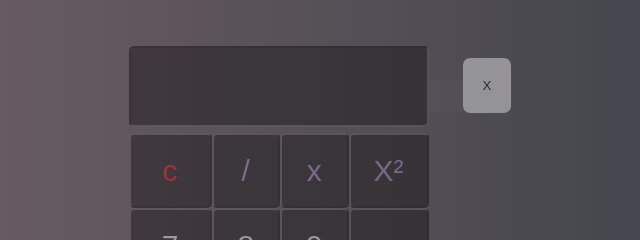
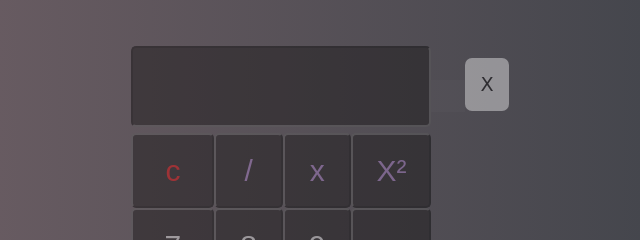
Before and after one commit to MhdSalahu/jscalculator, a plain HTML site: page calculator/calc.html in a window 1280 px wide. Shown: the top 240 px of the page, 320-960 px from the left. Drawn offline with Linux system fonts and the light colour scheme.

Commit message:
ui improve

```diff
--- a/calculator/calc.html
+++ b/calculator/calc.html
@@ -47,8 +47,9 @@
             border :0px;
         }
         #back{
-            padding: 20px 20px;
-
+            padding: 15px 15px;
+            font-size: larger;
+            font-family:cursive;
             color: rgb(0, 0, 0);
             background-color: #ffffff;
             border:none;
```
